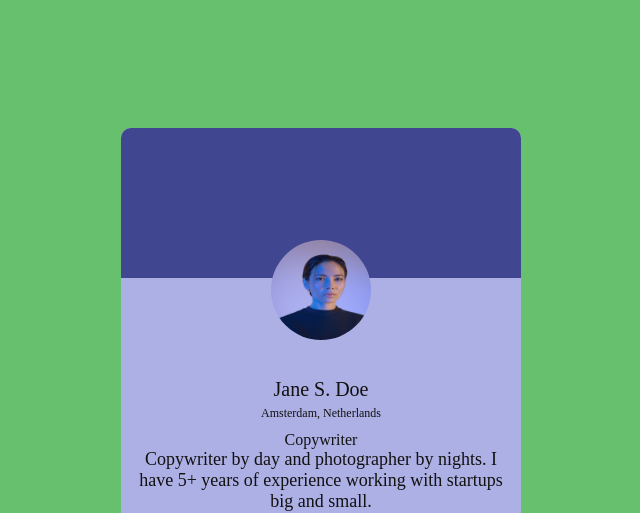
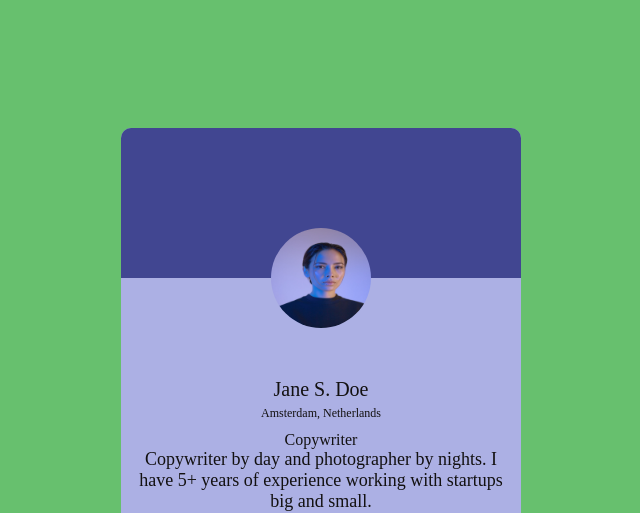
Before and after one commit to Oleg608/Homework2, a plain HTML site: page index.html in a window 1280 px wide. Shown: the top 513 px of the page, without its empty margins (319-959 px from the left). Drawn offline with Linux system fonts and the light colour scheme.

Commit message:
new commit

```diff
--- a/style.css
+++ b/style.css
@@ -20,12 +20,12 @@ body {
 .image {
   width: 100px;
   height: 100px;
+  position: relative;
+  top: -50px;
 }
 .image img {
   width: inherit;
   height: inherit;
-  position: absolute;
-  top: 240px;
   margin-bottom: 20px;
   border-radius: 50%;
 }
```
